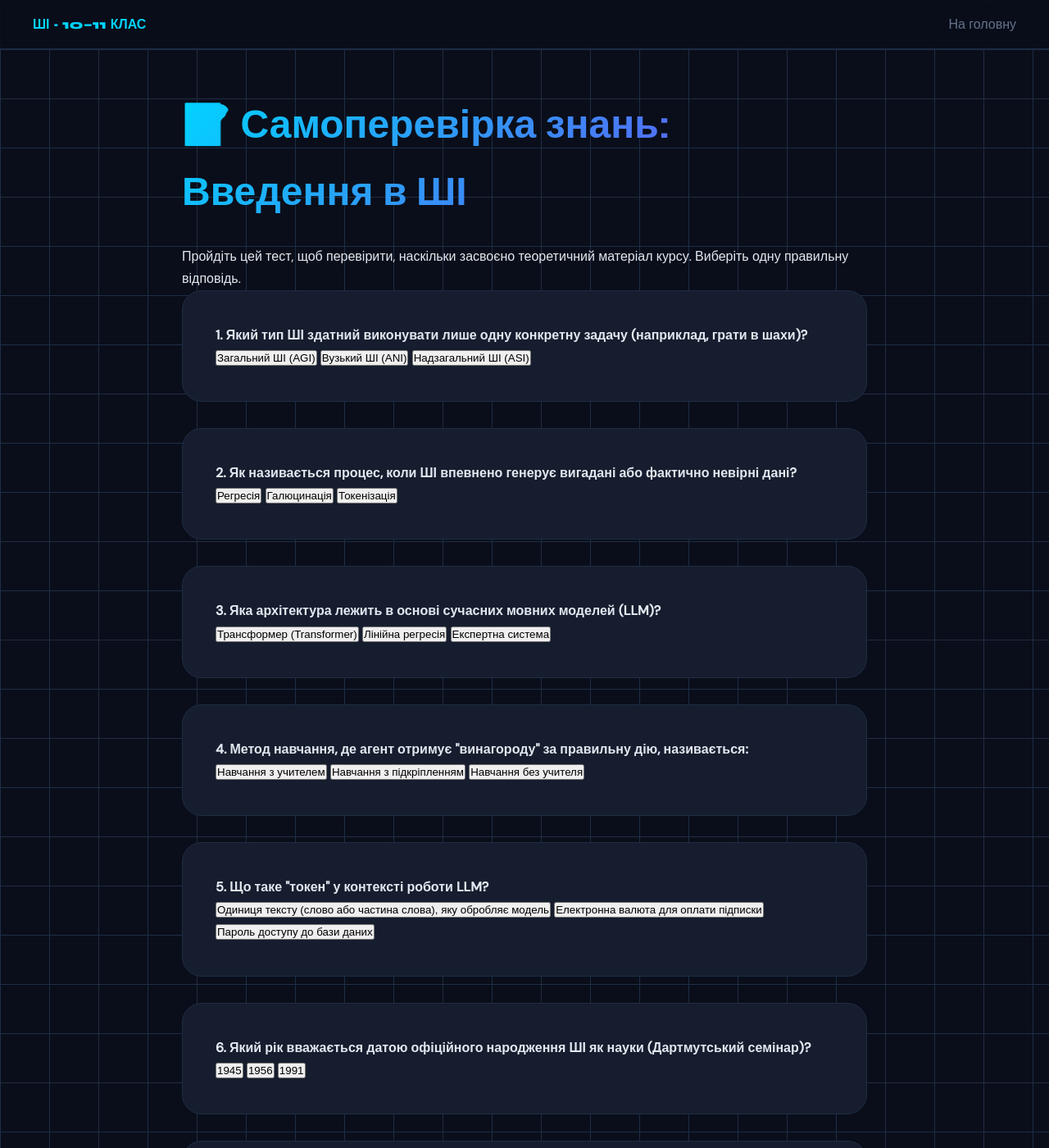
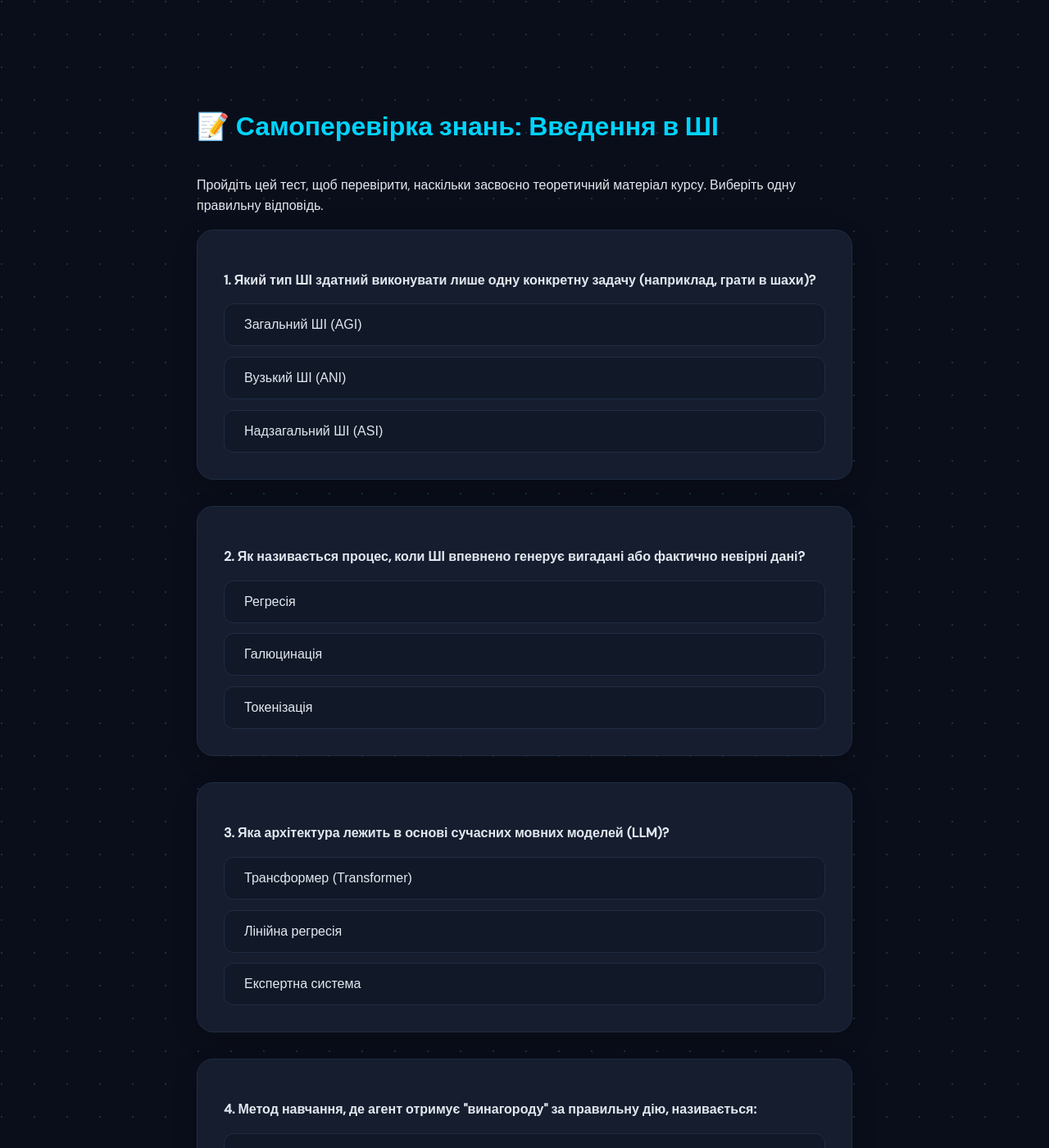
Before and after one commit to Ilona160/AI, a Jekyll site: the page built from tests/self-check.md, in a window 1280 px wide and 1400 px high. Shown: the whole window at 82% size. Built offline with Jekyll 4.4.1, drawn with Linux system fonts in a browser that asks for light colours.

Commit message:
Update default.html

```diff
--- a/_layouts/default.html
+++ b/_layouts/default.html
@@ -3,46 +3,68 @@
 <head>
   <meta charset="UTF-8" />
   <meta name="viewport" content="width=device-width, initial-scale=1.0" />
-  <title>{{ page.title }} · ШІ Курс</title>
-  <link href="https://fonts.googleapis.com/css2?family=Syne:wght@400;600;700;800&family=DM+Sans:ital,wght@0,300;0,400;0,500;1,300&display=swap" rel="stylesheet" />
+  <title>{{ page.title }}</title>
+  <link href="https://fonts.googleapis.com/css2?family=Syne:wght@700;800&family=DM+Sans:wght@400;500&display=swap" rel="stylesheet" />
   <style>
-    /* Вставляємо ваші фірмові стилі */
     :root {
       --bg: #0a0e1a; --surface: #111827; --card: #161d2e; --border: #1e2d45;
-      --accent: #00d4ff; --accent2: #7c3aed; --text: #e2e8f0; --muted: #64748b; --heading: #f8fafc;
+      --accent: #00d4ff; --text: #e2e8f0; --muted: #64748b;
     }
-    *, *::before, *::after { box-sizing: border-box; margin: 0; padding: 0; }
     body {
-      font-family: 'DM Sans', sans-serif;
-      background: var(--bg);
-      color: var(--text);
-      line-height: 1.7;
-      padding-top: 80px; /* Місце для навігації */
-      /* Ефект сітки як у index.html */
-      background-image: linear-gradient(var(--border) 1px, transparent 1px), linear-gradient(90deg, var(--border) 1px, transparent 1px);
-      background-size: 60px 60px;
+      font-family: 'DM Sans', sans-serif; background: var(--bg); color: var(--text);
+      line-height: 1.6; padding: 100px 20px;
+      background-image: radial-gradient(circle at 2px 2px, var(--border) 1px, transparent 0);
+      background-size: 40px 40px;
     }
-    .container { max-width: 900px; margin: 0 auto; padding: 2rem; }
-    nav {
-      position: fixed; top: 0; width: 100%; z-index: 100;
-      background: rgba(10, 14, 26, 0.85); backdrop-filter: blur(16px);
-      border-bottom: 1px solid var(--border); padding: 1rem 2.5rem;
-      display: flex; justify-content: space-between; align-items: center;
+    .container { max-width: 800px; margin: 0 auto; }
+
+    /* Стиль блоку з питанням */
+    .content-block {
+      background: var(--card); border: 1px solid var(--border);
+      padding: 2rem; border-radius: 20px; margin-bottom: 2rem;
+      box-shadow: 0 10px 30px rgba(0,0,0,0.2);
     }
-    .nav-logo { font-family: 'Syne', sans-serif; font-weight: 800; color: var(--accent); text-decoration: none; }
-    h1, h2, h3 { font-family: 'Syne', sans-serif; color: var(--heading); margin-bottom: 1.5rem; }
-    h1 { font-size: 3rem; background: linear-gradient(135deg, var(--accent), var(--accent2)); -webkit-background-clip: text; -webkit-text-fill-color: transparent; }
-    /* Стилі для Markdown-блоків */
-    .content-block { background: var(--card); border: 1px solid var(--border); padding: 2.5rem; border-radius: 24px; margin-bottom: 2rem; }
+
+    /* Стиль кнопок-варіантів (виправляємо білі прямокутники) */
+    .quiz-btn {
+      display: block; width: 100%; text-align: left;
+      padding: 1rem 1.5rem; margin-top: 0.8rem;
+      background: var(--surface); border: 1px solid var(--border);
+      color: var(--text); border-radius: 12px;
+      cursor: pointer; font-size: 1rem; transition: all 0.3s ease;
+    }
+    .quiz-btn:hover { border-color: var(--accent); background: rgba(0, 212, 255, 0.05); }
+
+    /* Стани після натискання */
+    .correct { border-color: #10b981 !important; background: rgba(16, 185, 129, 0.15) !important; color: #10b981 !important; font-weight: 600; }
+    .incorrect { border-color: #ef4444 !important; background: rgba(239, 68, 68, 0.15) !important; color: #ef4444 !important; }
+
+    .quiz-btn:disabled { cursor: default; }
+
+    h1 { font-family: 'Syne', sans-serif; color: var(--accent); margin-bottom: 2rem; }
   </style>
 </head>
 <body>
-  <nav>
-    <a class="nav-logo" href="../index.html">ШІ · 10–11 КЛАС</a>
-    <a href="../index.html" style="color: var(--muted); text-decoration: none;">На головну</a>
-  </nav>
+  <div class="container">
+    {{ content }}
+  </div>
 
-  <div class="container">
-    {{ content }} </div>
+  <script>
+    function check(btn, isCorrect) {
+      const parent = btn.parentElement;
+      const buttons = parent.querySelectorAll('.quiz-btn');
+
+      // Блокуємо всі кнопки в цьому питанні після натискання
+      buttons.forEach(b => {
+        b.disabled = true;
+      });
+
+      if(isCorrect) {
+        btn.classList.add('correct');
+      } else {
+        btn.classList.add('incorrect');
+      }
+    }
+  </script>
 </body>
 </html>
```
